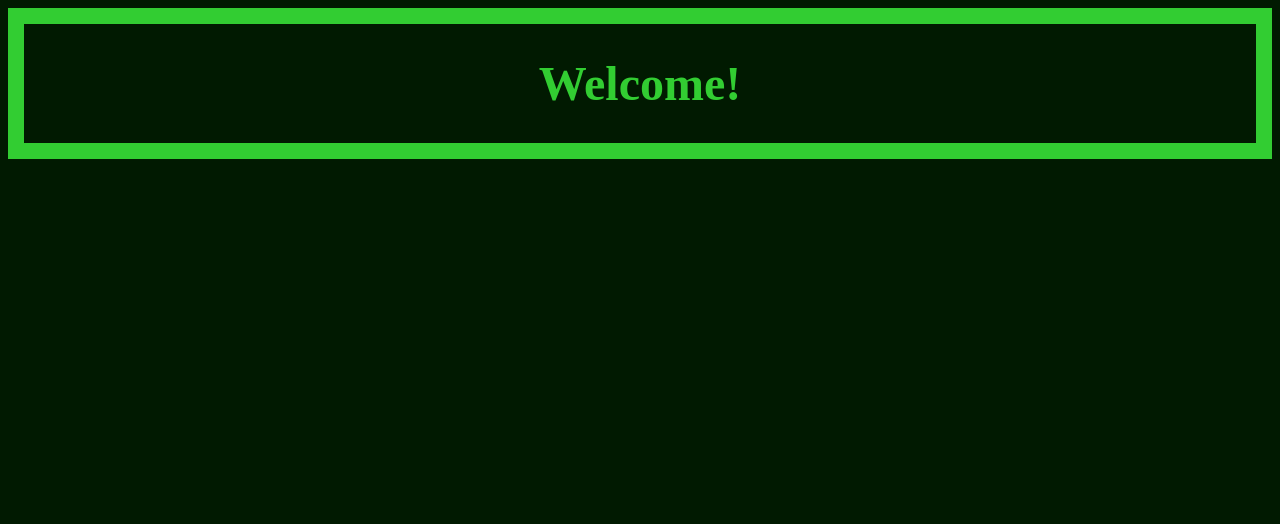
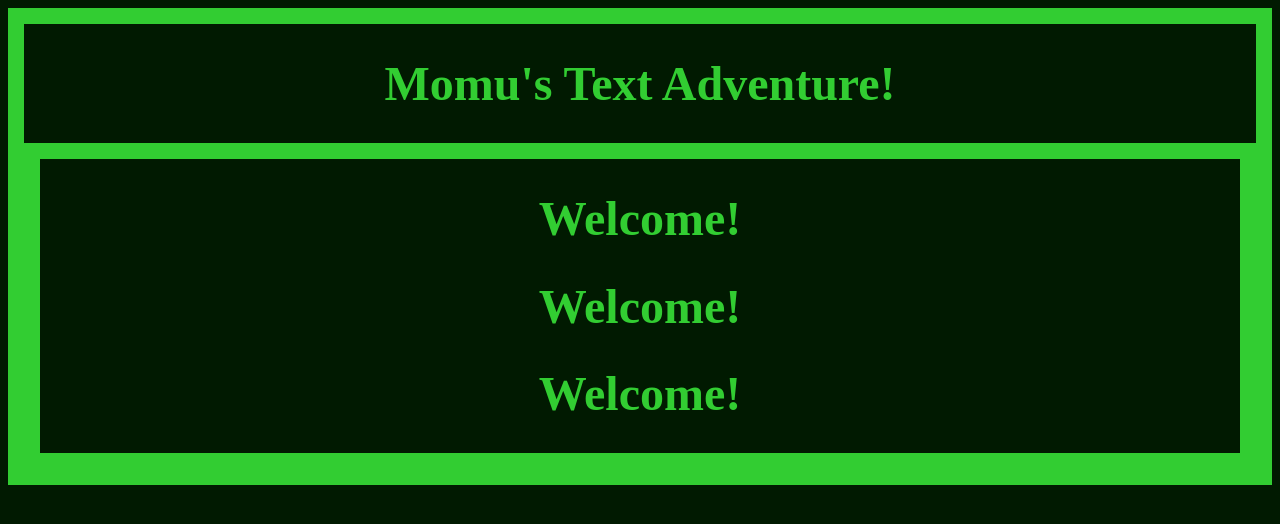
Before and after one commit to TrentFish/ChooseYourOwnAdventure, a plain HTML site: page index.html in a window 1280 px wide. Drawn offline with Linux system fonts and the light colour scheme.

Commit message:
formatting

```diff
--- a/index.html
+++ b/index.html
@@ -5,9 +5,14 @@
     <meta name="viewport" content="width=device-width, initial-scale=1.0">
     <link rel="stylesheet" href="styles.css">
     <script src="script.js"></script>
-    <title>WIP</title>
+    <title>Choose Your Own Adventure</title>
 </head>
 <body>
-    <h1>Welcome!</h1>
+    <h1>Momu's Text Adventure!</h1>
+    <div id="Choose">
+        <h1>Welcome!</h1>
+        <h1>Welcome!</h1>
+        <h1>Welcome!</h1>
+    </div>
 </body>
 </html>
--- a/styles.css
+++ b/styles.css
@@ -8,3 +8,6 @@ h1 {
     font-size: 3rem;
     text-align: center;
 }
+#Choose {
+    border: 1rem solid limegreen;
+}
```
